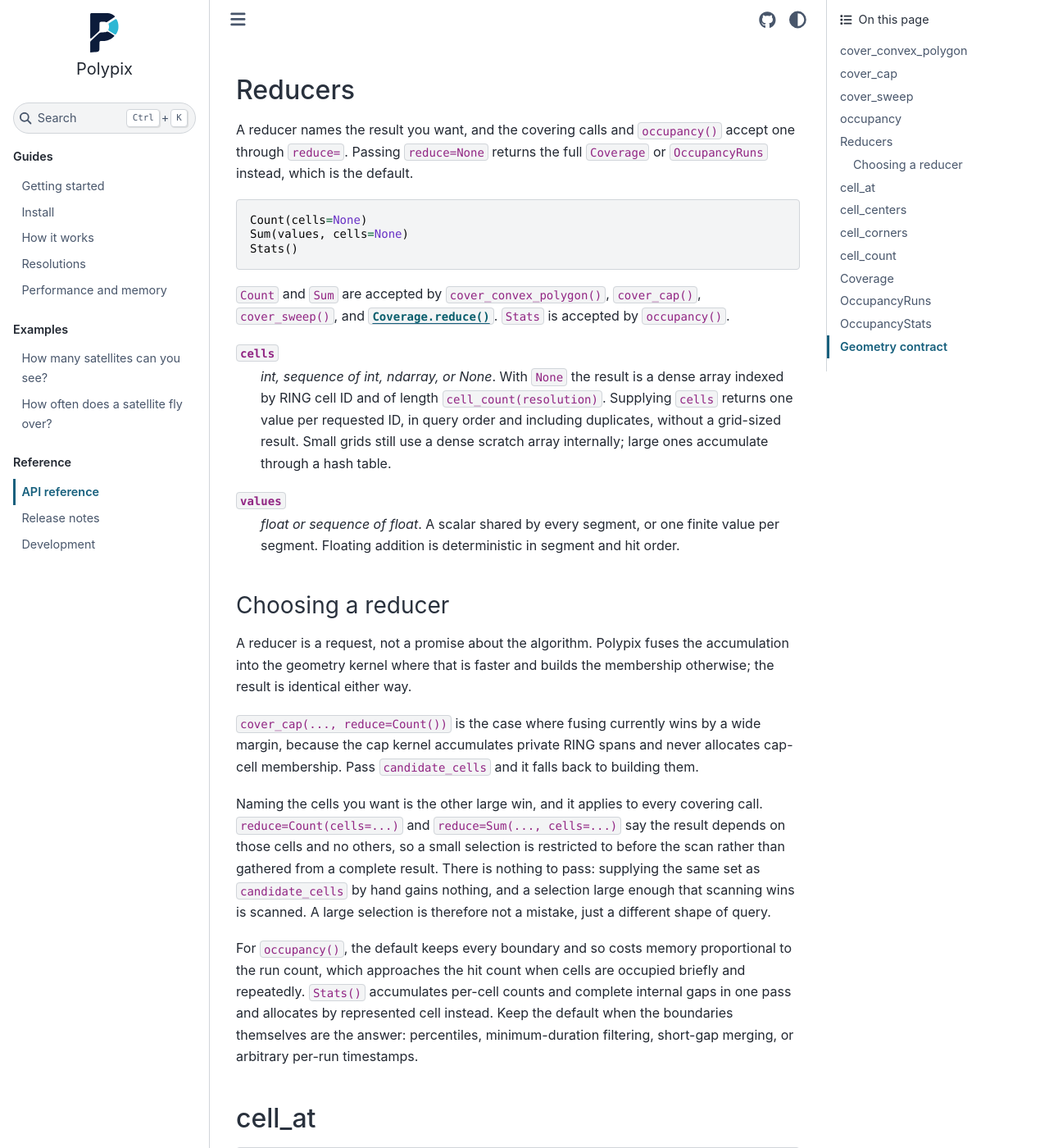
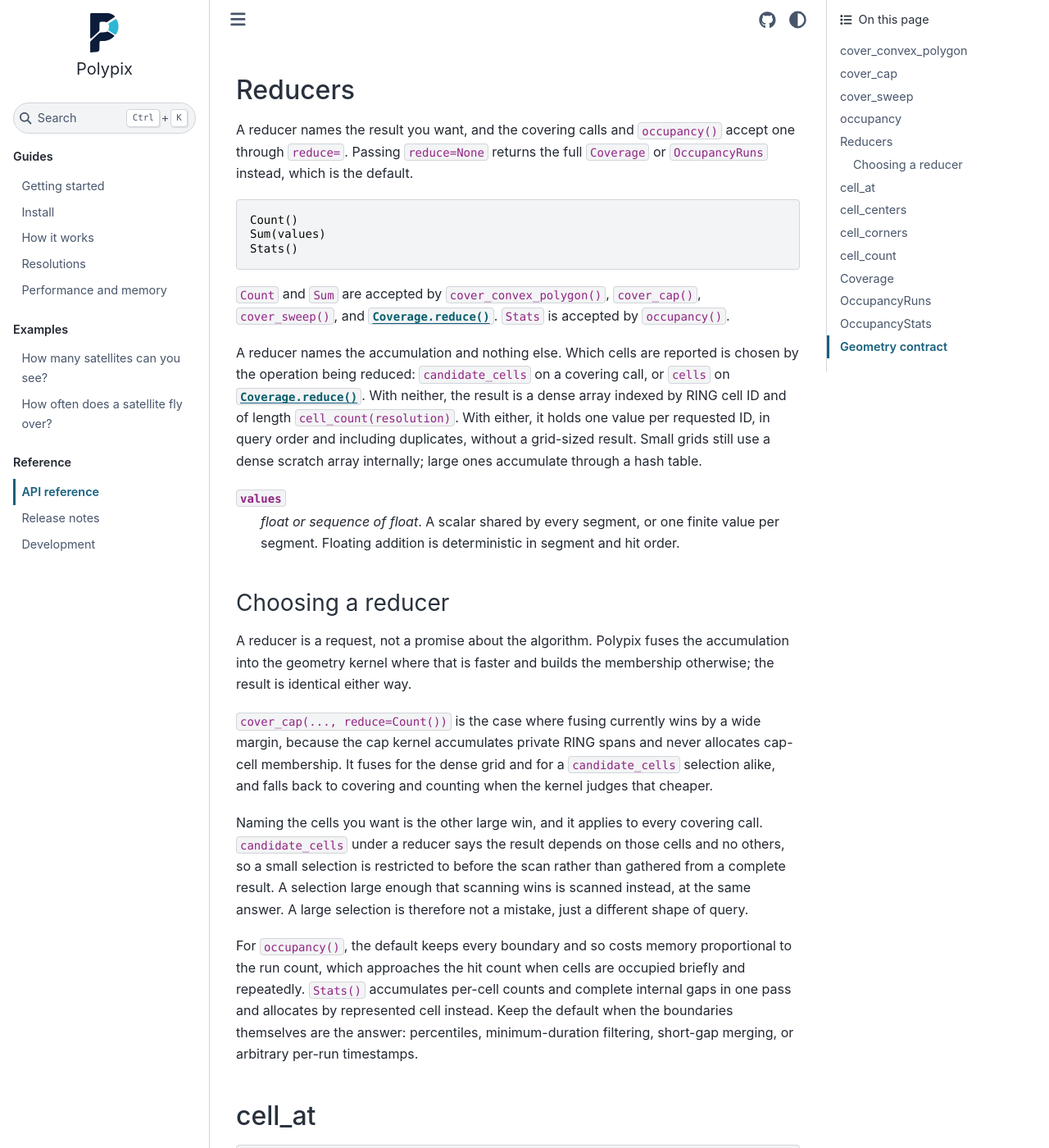
Before and after one commit to JochimMaene/polypix, a Sphinx documentation site: the page built from docs/api.md, in a window 1280 px wide and 1400 px high, scrolled down 7202 px. Shown: the whole window at 82% size. Built offline with Sphinx 7.4.7 and the Sphinx Book theme 1.1.4, drawn with Linux system fonts in a browser that asks for light colours; some of the changed text lies outside the part shown.

Commit message:
refactor: make candidate_cells the only way to select cells
``Count(cells=)`` and ``candidate_cells`` reached the same native ``selected``
argument by different routes, and the routing was backwards: supplying
``candidate_cells`` *disabled* the fused cap counter, while ``Count(cells=)``
enabled it, for the same set of cells. Passing both was worse still - the
selection governed the output while the candidates governed the scan, so a
genuinely covered site outside the candidate set silently reported zero,
indistinguishable from uncovered.

One argument now, and what it means follows the operation it is given to.
Without a reducer the selection is the result, so it restricts the scan
unconditionally and keeps its set semantics. With a reducer it fixes the
output's index space instead - one value per requested cell, in query order,
duplicates preserved, zero where nothing covered it - and restricting the scan
becomes an internal choice, taken only while testing the selection beats
scanning the rings and gathering. That choice cannot change the answer, so the
measured 1.4x-380x win below the threshold and the up-to-50x loss above it are
both still avoided.

Two things this required, neither cosmetic:

  - The cap fusion gate moves off ``candidate_cells is None``. It now fuses for
    the dense grid and for a selection alike, and the kernel still declines by
    returning None when covering and counting is cheaper. Left in place, the
    single largest measured win in the library would have been lost for every
    selected query.

  - A selection under a reducer switches the output to positional. Otherwise
    ``candidate_cells=[0, 1, 2, 3]`` with ``reduce=Count()`` at resolution 29
    raises MemoryError trying to allocate the dense grid, and selected
    high-resolution queries - answerable no other way - disappear with the
    argument they were spelled through.

Reducing a stored coverage spells the same selection as
``coverage.reduce(Count(), cells=...)``, so the restriction is always an
argument of the operation doing the work and never of the token. ``Count`` and
``Stats`` are now argument-free; ``Sum`` keeps only its values.

The eight benchmarks guarding these paths are ported rather than dropped, and
measured before and after: fused selected cap count 1.81 -> 1.76 ms, small
polygon request 0.27 -> 0.27 ms, large polygon request 7.66 -> 5.70 ms, dense
cap count 10.21 -> 10.35 ms. Rust is untouched.

````diff
--- a/docs/api.md
+++ b/docs/api.md
@@ -308,8 +308,8 @@ accept one through `reduce=`. Passing `reduce=None` returns the full
 `Coverage` or `OccupancyRuns` instead, which is the default.
 
 ```python
-Count(cells=None)
-Sum(values, cells=None)
+Count()
+Sum(values)
 Stats()
 ```
 
@@ -317,12 +317,13 @@ Stats()
 `cover_sweep()`, and [`Coverage.reduce()`](#coverage). `Stats` is accepted by
 `occupancy()`.
 
-`cells`
-: *int, sequence of int, ndarray, or None*. With `None` the result is a dense
-  array indexed by RING cell ID and of length `cell_count(resolution)`.
-  Supplying `cells` returns one value per requested ID, in query order and
-  including duplicates, without a grid-sized result. Small grids still use a
-  dense scratch array internally; large ones accumulate through a hash table.
+A reducer names the accumulation and nothing else. Which cells are reported is
+chosen by the operation being reduced: `candidate_cells` on a covering call, or
+`cells` on [`Coverage.reduce()`](#coverage). With neither, the result is a dense
+array indexed by RING cell ID and of length `cell_count(resolution)`. With
+either, it holds one value per requested ID, in query order and including
+duplicates, without a grid-sized result. Small grids still use a dense scratch
+array internally; large ones accumulate through a hash table.
 
 `values`
 : *float or sequence of float*. A scalar shared by every segment, or one finite
@@ -337,15 +338,15 @@ membership otherwise; the result is identical either way.
 
 `cover_cap(..., reduce=Count())` is the case where fusing currently wins by a
 wide margin, because the cap kernel accumulates private RING spans and never
-allocates cap-cell membership. Pass `candidate_cells` and it falls back to
-building them.
+allocates cap-cell membership. It fuses for the dense grid and for a
+`candidate_cells` selection alike, and falls back to covering and counting when
+the kernel judges that cheaper.
 
 Naming the cells you want is the other large win, and it applies to every
-covering call. `reduce=Count(cells=...)` and `reduce=Sum(..., cells=...)` say the
-result depends on those cells and no others, so a small selection is restricted
-to before the scan rather than gathered from a complete result. There is nothing
-to pass: supplying the same set as `candidate_cells` by hand gains nothing, and
-a selection large enough that scanning wins is scanned. A large selection is
+covering call. `candidate_cells` under a reducer says the result depends on
+those cells and no others, so a small selection is restricted to before the scan
+rather than gathered from a complete result. A selection large enough that
+scanning wins is scanned instead, at the same answer. A large selection is
 therefore not a mistake, just a different shape of query.
 
 For `occupancy()`, the default keeps every boundary and so costs memory
@@ -495,10 +496,13 @@ coverage = px.Coverage.from_arrays(
 
 **Methods**
 
-`reduce(reducer)`
+`reduce(reducer, *, cells=None)`
 : Accumulate this coverage with a [`Count`](#reducers) or [`Sum`](#reducers),
   returning the same array a fused `reduce=` call would have produced. Use it to
-  take several reductions from one stored coverage.
+  take several reductions from one stored coverage. `cells` plays the part
+  `candidate_cells` plays on a covering call: omit it for a dense array indexed
+  by RING cell ID, or supply it for one value per requested ID, in query order
+  and including duplicates.
 
 `segment_indices()`
 : Return the segment index aligned with every flat cell hit.
````
Also changed, not shown: docs/concepts.md (+9 -7 lines), docs/guide.md (+2 -1 lines), docs/performance.md (+18 -10 lines), polypix/__init__.py (+70 -54 lines), 5 other files.
